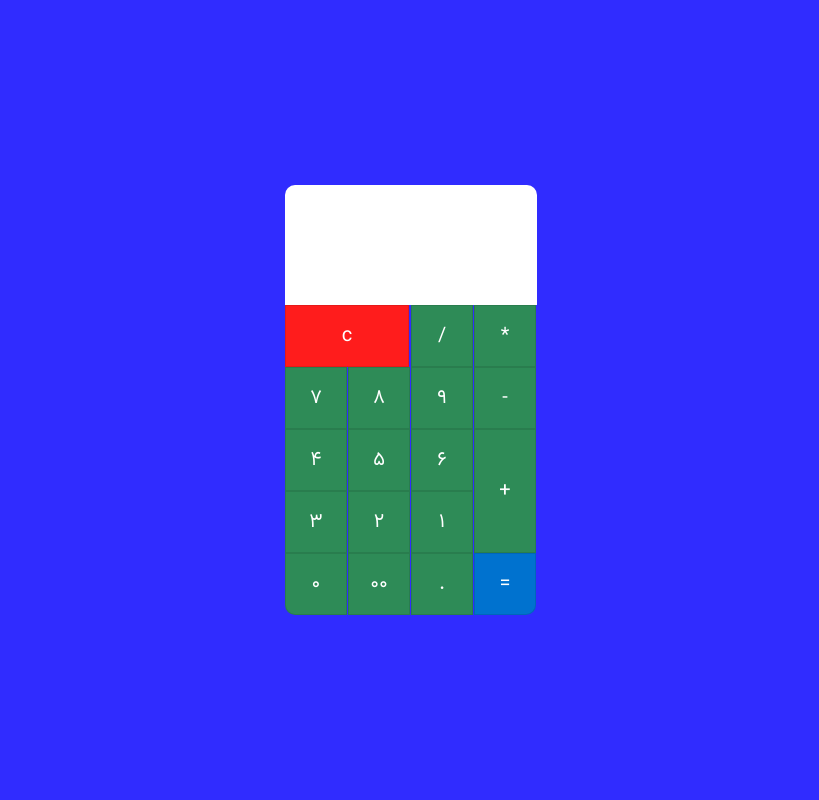
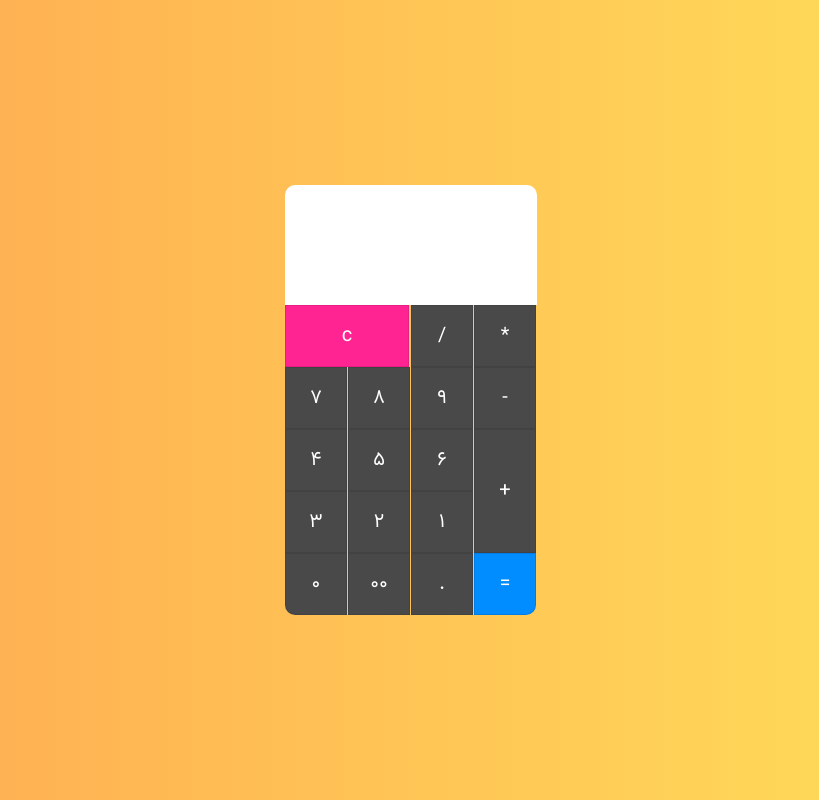
Before and after one commit to mmasoudih/javascript-calculator, a plain HTML site: page index.html in a window 1280 px wide. Shown: the whole page, without its empty margins (229-1048 px from the left). Drawn offline with Linux system fonts and the light colour scheme.

Commit message:
change color of calculator

```diff
--- a/assets/main.css
+++ b/assets/main.css
@@ -16,7 +16,10 @@ body {
     justify-content: center;
     align-items: center;
     height: 100vh;
-    background: rgb(48, 44, 255);
+    background: #ffe259;  /* fallback for old browsers */
+background: -webkit-linear-gradient(to right, #ffa751, #ffe259);  /* Chrome 10-25, Safari 5.1-6 */
+background: linear-gradient(to right, #ffa751, #ffe259); /* W3C, IE 10+/ Edge, Firefox 16+, Chrome 26+, Opera 12+, Safari 7+ */
+
     font-family: "Vazir-Persian";
     font-size: 20px;
 }
@@ -44,20 +47,20 @@ body {
     width: 60px;
     height: 60px;
     color: #fff;
-    background: seagreen;
+    background: rgb(73, 73, 73);
     place-items: center;
     border: 1px solid rgba(0, 0, 0, .1);
     cursor: pointer;
 }
 
 .calculator span:active {
-    background: rgb(4, 65, 30);
+    background: rgb(0, 0, 0);
 }
 
 .calculator span.clear {
     grid-column: span 2;
     width: 122px;
-    background: rgb(255, 28, 28);
+    background: rgb(255, 36, 145);
 }
 
 .calculator span.plus {
@@ -66,10 +69,10 @@ body {
 }
 
 .calculator span.equal {
-    background: rgb(0, 114, 207);
+    background: rgb(1, 140, 255);
     border-bottom-right-radius: 10px;
 }
 
-.calculator span.zero{
+.calculator span.zero {
     border-bottom-left-radius: 10px;
 }
```
